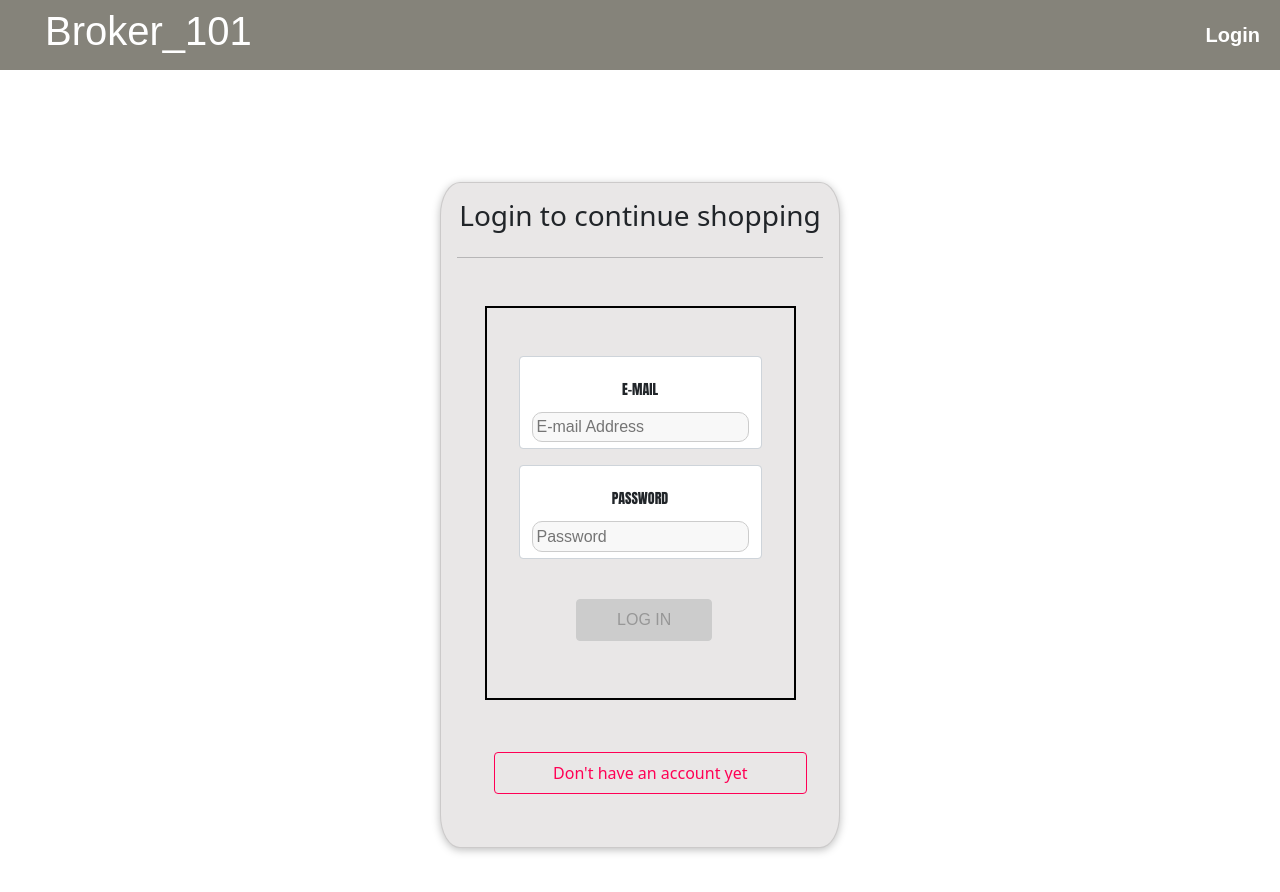
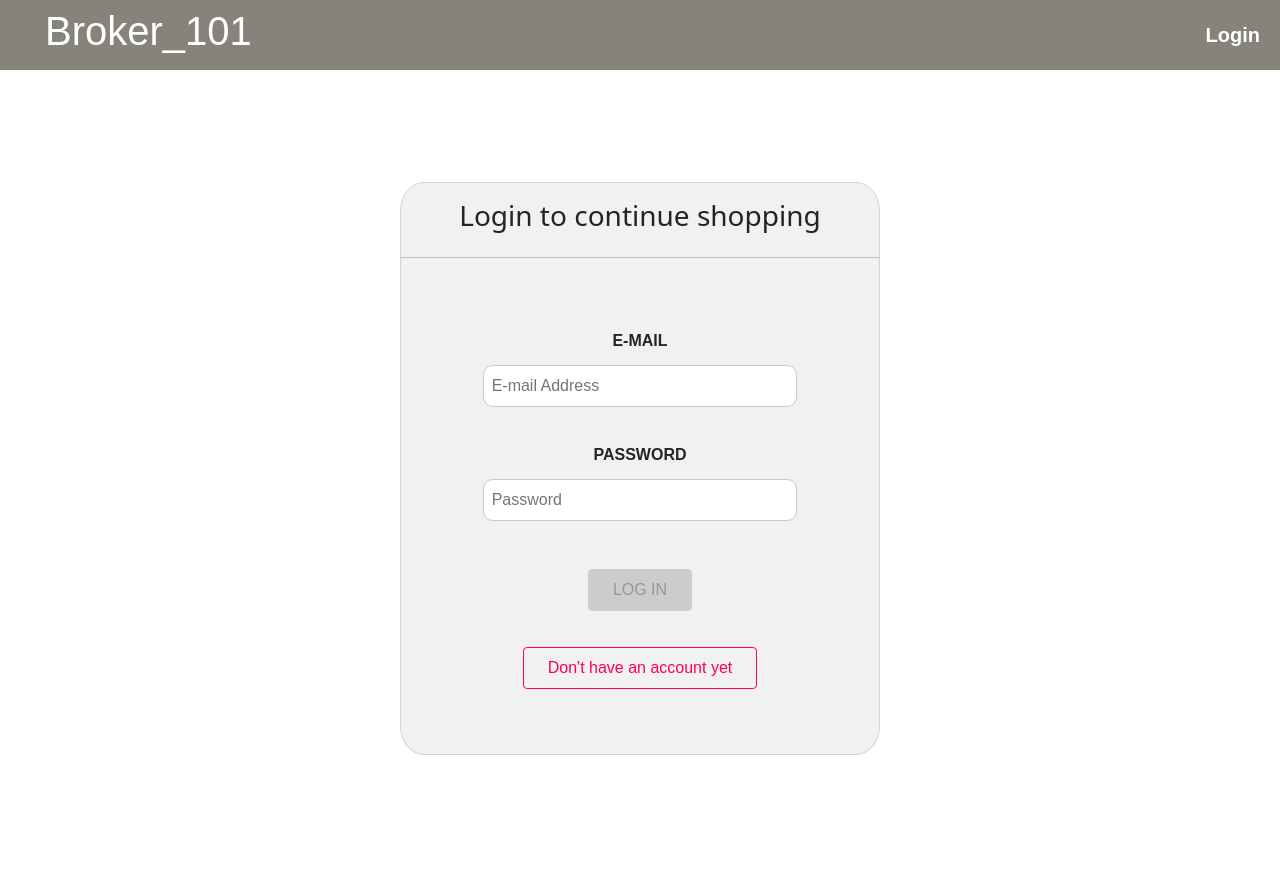
Before and after one commit to Riturajrs/Ethshop, a React (Create React App) app in the folder frontend/: page /auth in a window 1280 px wide. Shown: the top 892 px of the page. After the commit the page ends 867 px from the top, so only its background shows below. Built offline with nearby package versions, Linux system fonts and the light colour scheme.

Commit message:
Login Page improved

```diff
--- a/frontend/src/App.js
+++ b/frontend/src/App.js
@@ -2,7 +2,7 @@ import React from "react";
 import "./App.css";
 import Navbar from "./Navigation/navbar";
 import RenderItems from "./Item/renderItems";
-import Auth from "./Auth/Auth"
+import Auth from "./Auth/user/pages/Auth";
 import Form from "./sellingForm/form";
 import {
   BrowserRouter as Router,
--- /dev/null
+++ b/frontend/src/Auth/index.css
@@ -0,0 +1,42 @@
+@import url('https://fonts.googleapis.com/css?family=Open+Sans:400,700&display=swap');
+
+* {
+  box-sizing:content-box;
+}
+
+html {
+  font-family: 'Open Sans', sans-serif;
+}
+
+body {
+  margin: 0;
+  background: #4d4d4d;
+}
+
+.slide-in-left-enter {
+  transform: translateX(-100%);
+}
+
+.slide-in-left-enter-active {
+  transform: translateX(0);
+  opacity: 1;
+  transition: all 200ms;
+}
+
+.slide-in-left-exit {
+  transform: translateX(0%);
+  opacity: 1;
+}
+
+.slide-in-left-exit-active {
+  transform: translateX(-100%);
+  opacity: 0;
+  transition: all 200ms;
+}
+
+.center {
+  text-align: center;
+  display: flex;
+  justify-content: center;
+  align-items: center;
+}
--- a/frontend/src/Auth/Auth.css
+++ b/frontend/src/Auth/user/pages/Auth.css
@@ -1,20 +1,19 @@
-.authentication__header {
-  color:rgb(255, 255, 255);
-  text-align: left;
-}
 
 .authentication {
   width: 90%;
-  max-width: 25rem;
+  max-width: 30rem;
   margin: 7rem auto;
   text-align: center;
-  background-color: rgb(233, 231, 231);
-  border-style: double;
+  background-color: rgb(241, 241, 241);
   border-radius: 5%;
 }
 
+label{
+  margin-left:2rem;
+}
 .authentication form {
-  margin-bottom: 1rem;
+  border-style: none;
+  margin-top: 0.1rem;
 }
 
 #name {
--- a/frontend/src/Auth/Auth.js
+++ b/frontend/src/Auth/user/pages/Auth.js
@@ -1,18 +1,23 @@
 import React, { useState, useContext } from "react";
 
 import Card from "./Card";
-import Input from "../FormElements/Input";
-import Button from "../FormElements/Button";
-import { VALIDATOR_REQUIRE,VALIDATOR_EMAIL,VALIDATOR_MINLENGTH } from "../validators";
-import { useForm } from "../hooks/form-hook";
-import { useHttpClient } from "../hooks/http-hook";
-import { AuthContext } from "../context/auth";
+import Input from "../../../FormElements/Input";
+import Button from "../../../FormElements/Button";
+
+import {
+  VALIDATOR_EMAIL,
+  VALIDATOR_MINLENGTH,
+  VALIDATOR_REQUIRE,
+} from "../validators";
+import { useForm } from "../../../hooks/form-hook";
+import { useHttpClient } from "../../../hooks/http-hook";
+import { AuthContext } from "../../../context/auth";
 import "./Auth.css";
 
 const Auth = () => {
   const auth = useContext(AuthContext);
   const [isLoginMode, setIsLoginMode] = useState(true);
-  const { isLoading, error, sendRequest, clearError } = useHttpClient();
+  const { sendRequest} = useHttpClient();
 
   const [formState, inputHandler, setFormData] = useForm(
     {
@@ -44,7 +49,7 @@ const Auth = () => {
           name: {
             value: "",
             isValid: false,
-          }
+          },
         },
         false
       );
@@ -90,7 +95,7 @@ const Auth = () => {
   return (
     <React.Fragment>
       <Card className="authentication">
-        <h3>Login to continue shopping</h3>
+        <h3 style={{"margin-top":"1rem"}}>Login to continue shopping</h3>
         <hr />
         <form onSubmit={authSubmitHandler}>
           {!isLoginMode && (
@@ -125,13 +130,13 @@ const Auth = () => {
             errorText="Please enter a valid password, at least 6 characters."
             onInput={inputHandler}
           />
-          <Button type="submit" disabled={!formState.isValid}>
+          <Button style={{"margin-right":"5rem"}} type="submit" disabled={!formState.isValid}>
             {isLoginMode ? "LOG IN" : "SIGN UP"}
           </Button>
-        </form>
-        <Button inverse onClick={switchModeHandler}>
+          <Button inverse onClick={switchModeHandler}>
            {isLoginMode ? "Don't have an account yet" : "Already have an account"}
         </Button>
+        </form>
       </Card>
     </React.Fragment>
   );
--- a/frontend/src/Auth/Card.css
+++ b/frontend/src/Auth/user/pages/Card.css
@@ -1,8 +1,7 @@
 .card {
-  margin: 0;
   box-shadow: 0 2px 8px rgba(0, 0, 0, 0.26);
   border-radius: 6px;
   padding: 1rem;
   overflow: hidden;
-  background: white;
+  background: rgb(255, 255, 255);
 }
--- a/frontend/src/Auth/Card.js
+++ b/frontend/src/Auth/user/pages/Card.js
@@ -1,6 +1,6 @@
 import React from 'react';
 
-import './Card.css';
+//import '';
 
 const Card = props => {
   return (
--- a/frontend/src/FormElements/Button.css
+++ b/frontend/src/FormElements/Button.css
@@ -1,14 +1,15 @@
 .button {
   font: inherit;
-  padding: 0.5rem 2.5rem;
+  padding: 0.5rem 1.5rem;
   border: 1px solid #ff0055;
   border-radius: 4px;
   background: #ff0055;
   color: white;
   cursor: pointer;
-  margin-right: 1rem;
+  /* margin-right: 1rem; */
   text-decoration: none;
   display: inline-block;
+  margin-bottom: 0.1rem;
 }
 
 .button:focus {
@@ -17,7 +18,7 @@
 
 .button:hover,
 .button:active {
-  background: #fd4381;
+  background: #ff4382;
   border-color: #ff4382;
 }
 
--- a/frontend/src/FormElements/Input.css
+++ b/frontend/src/FormElements/Input.css
@@ -1,25 +1,28 @@
 .form-control {
-  margin: 1rem 0;
+  margin: 0 -1rem;
+  border-style:none;
+  background-color: rgb(241, 241, 241);
+  align-items: center;
 }
 
 .form-control label,
 .form-control input,
-.form-control textarea {
-  display: block;
-}
+
 
 .form-control label {
-  font-weight: bold;
+  font:inherit;
+  font-weight:bold;
   margin-bottom: 0.5rem;
+  font-size:medium;
 }
 
 .form-control input,
 .form-control textarea {
   width: 100%;
   font: inherit;
-  border: 1px solid #ccc;
-  background: #f8f8f8;
-  padding: 0.15rem 0.25rem;
+  border: 1px solid rgb(201, 201, 201);
+  background: #ffffff;
+  margin-left: 1rem;
 }
 
 .form-control input:focus,
--- a/frontend/src/FormElements/Input.js
+++ b/frontend/src/FormElements/Input.js
@@ -1,6 +1,6 @@
 import React, { useReducer, useEffect } from 'react';
 
-import { validate } from '../validators';
+import { validate } from '../Auth/user/validators';
 import './Input.css';
 
 const inputReducer = (state, action) => {
```
Also changed, not shown: frontend/src/Auth/index.js (added, +7 -0 lines), frontend/src/Auth/user/validators.js (renamed from frontend/src/validators.js).
